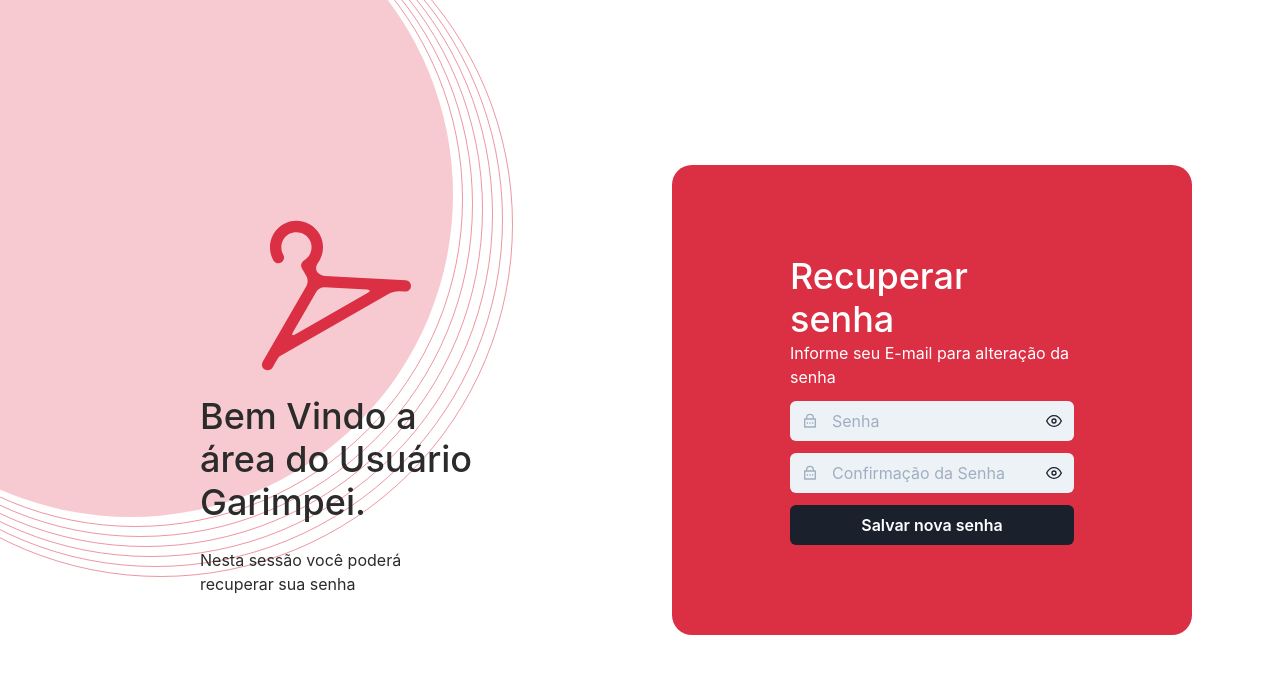
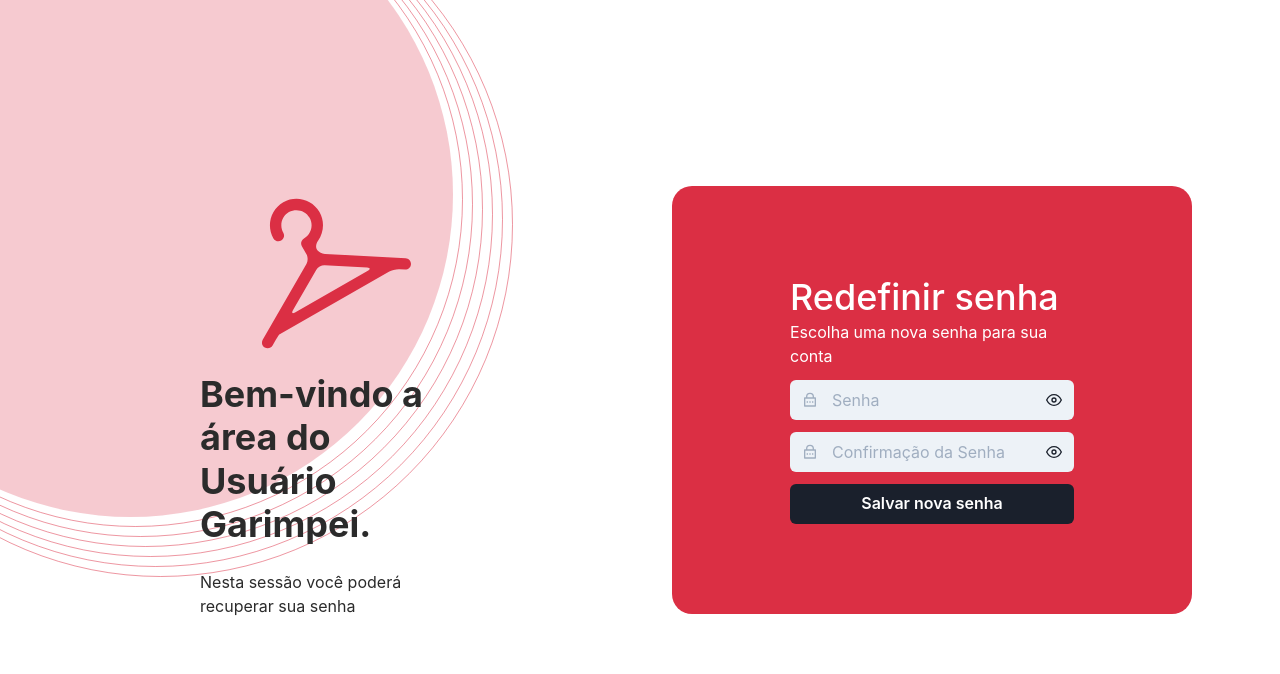
Before and after one commit to UnBArqDsw2021-2/2021.2_G5_Garimpei_Frontend, a Next.js app: page /auth/set_password in a window 1280 px wide. Shown: the top 674 px of the page. Built offline with nearby package versions, Linux system fonts and the light colour scheme.

Commit message:
fix: texts

```diff
--- a/src/pages/auth/set_password.tsx
+++ b/src/pages/auth/set_password.tsx
@@ -56,14 +56,14 @@
         <Image src="/svgs/logo_simple.svg" maxW="10rem" alt="Garimpei" />
         <Heading
           fontSize={{ base: "1.9rem", lg: "2.25rem" }}
-          fontWeight="medium"
+          fontWeight="bold"
           color="text.900"
           textAlign={{ base: "center", lg: "left" }}
           mt="1.5rem"
           maxW="17rem"
           w={{ base: "max-content", lg: "auto" }}
         >
-          Bem Vindo a área do Usuário Garimpei.
+          Bem-vindo a área do Usuário Garimpei.
         </Heading>
         <Text
           fontSize="1rem"
@@ -92,11 +92,11 @@
             fontWeight="medium"
             color="white"
           >
-            Recuperar senha
+            Redefinir senha
           </Heading>
 
           <Text fontSize="1rem" color="white" fontWeight="regular">
-            Informe seu E-mail para alteração da senha
+            Escolha uma nova senha para sua conta
           </Text>
         </Flex>
 
```
